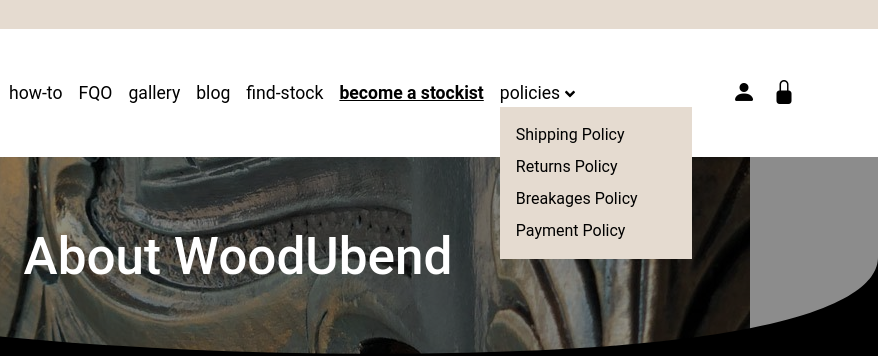
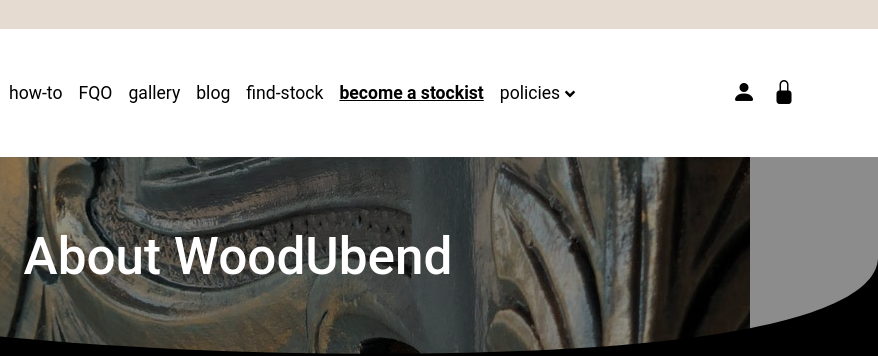
Before and after one commit to Abdrahim19/woodubend, a plain HTML site: page about.html in a window 1280 px wide. Shown: the part 91-447 px from the top of the page, 402-1280 px from the left. Drawn offline with nearby package versions, Linux system fonts and the light colour scheme.

Commit message:
'push-site'

```diff
--- a/about.html
+++ b/about.html
@@ -78,7 +78,7 @@
           policies
           <svg style="height: 1rem;" class="e-font-icon-svg e-fas-angle-down" viewBox="0 0 320 512" xmlns="http://www.w3.org/2000/svg"><path d="M143 352.3L7 216.3c-9.4-9.4-9.4-24.6 0-33.9l22.6-22.6c9.4-9.4 24.6-9.4 33.9 0l96.4 96.4 96.4-96.4c9.4-9.4 24.6-9.4 33.9 0l22.6 22.6c9.4 9.4 9.4 24.6 0 33.9l-136 136c-9.2 9.4-24.4 9.4-33.8 0z"></path></svg>
         </a></li>
-        <div class="position-absolute z-2 policie-tooltip p-3  d-grid gap-2" style="background-color: #e5dbd0; top: 1.7rem;width:15vw;">
+        <!-- <div class="position-absolute z-2 policie-tooltip p-3  d-grid gap-2" style="background-color: #e5dbd0; top: 1.7rem;width:15vw;">
           <a class="policie-link" href="#">
             Shipping Policy
             </a>
@@ -91,7 +91,7 @@
                 <a class="policie-link" href="#">
                   Payment Policy
                   </a>
-        </div>
+        </div> -->
       </div>
     </ul>
     <div class="d-flex align-items-center gap-3">
```
